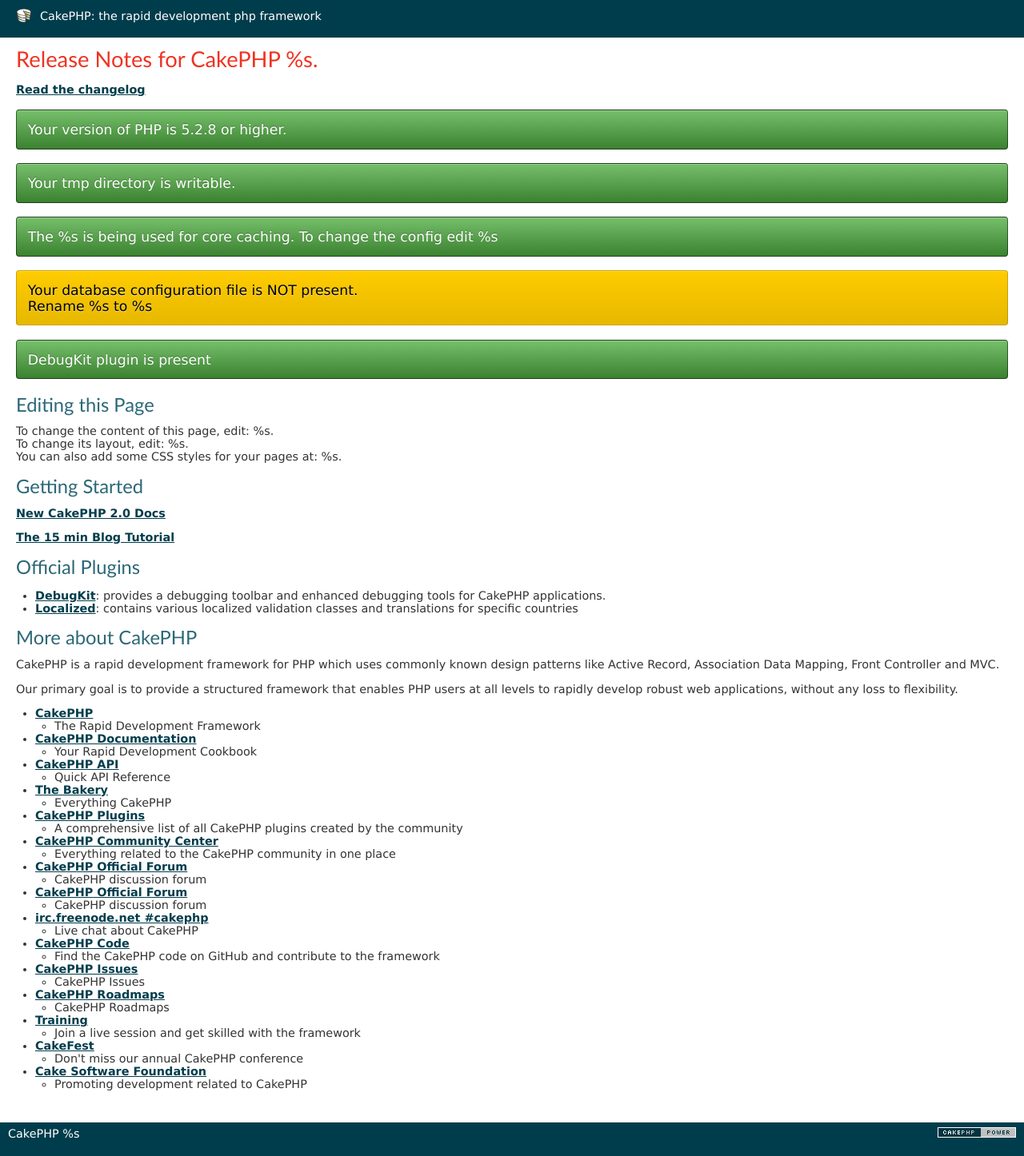
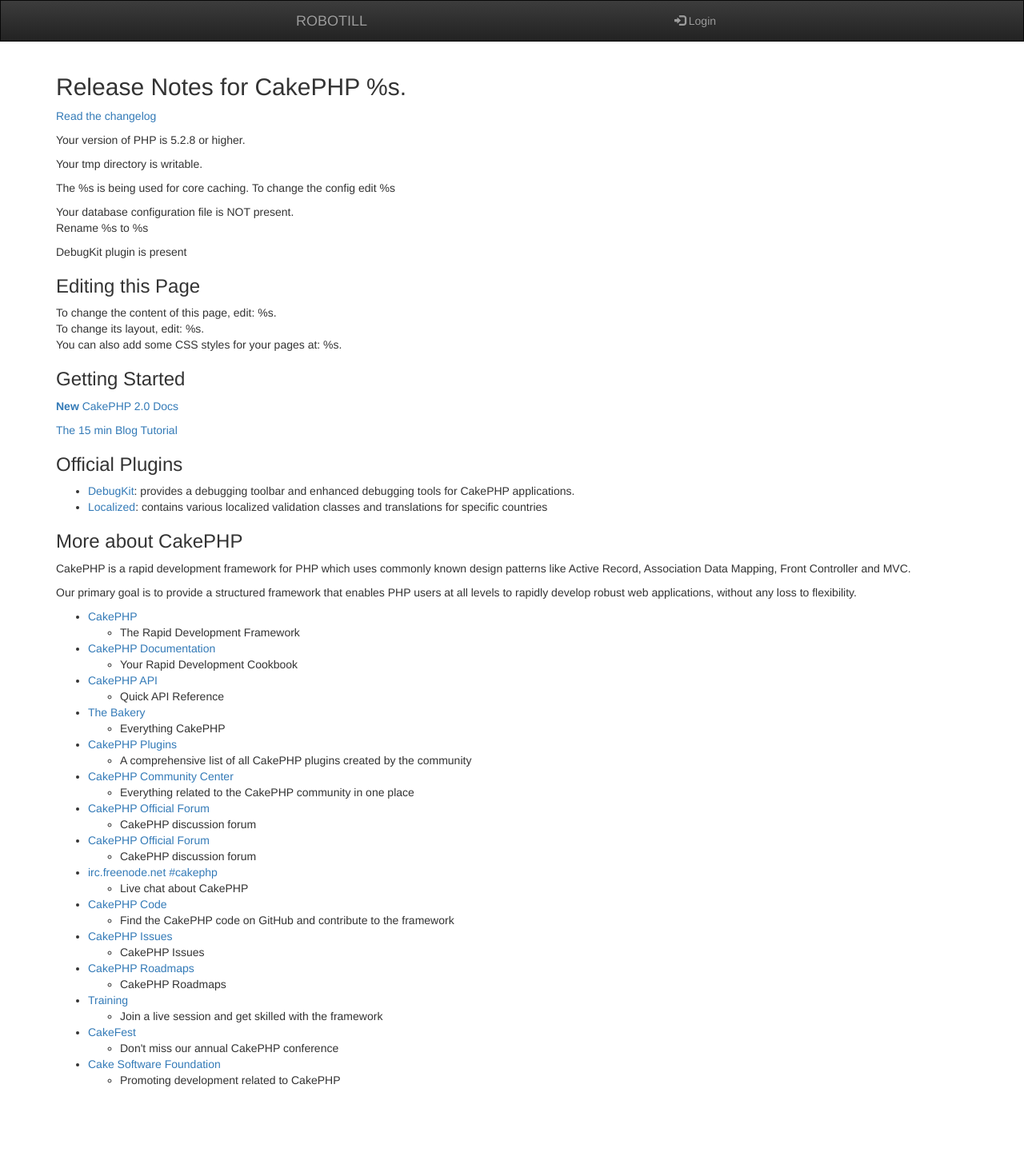
Before and after one commit to thailsonbezerra/robotill, a CakePHP app: the page made by app/View/Pages/home.ctp in a window 1280 px wide. Shown: the whole page at 80% size. After the commit the page ends 1359 px from the top, so only its background shows below. Run offline with PHP 8.4 and a stand-in for CakePHP, Linux system fonts and the light colour scheme; the template is opened without the code that fills it, so the values that code supplies are empty; some libraries are stand-ins or nearby versions.

Commit message:
feat: navbar com bootstrap.

```diff
--- a/app/Config/routes.php
+++ b/app/Config/routes.php
@@ -25,7 +25,7 @@
  * its action called 'display', and we pass a param to select the view file
  * to use (in this case, /app/View/Pages/home.ctp)...
  */
-	Router::connect('/', array('controller' => 'pages', 'action' => 'display', 'home'));
+	Router::connect('/', array('controller' => 'tickets', 'action' =>  'index'));
 /**
  * ...and connect the rest of 'Pages' controller's URLs.
  */
--- a/app/View/Layouts/default.ctp
+++ b/app/View/Layouts/default.ctp
@@ -1,63 +1,46 @@
-<?php
-/**
- * CakePHP(tm) : Rapid Development Framework (https://cakephp.org)
- * Copyright (c) Cake Software Foundation, Inc. (https://cakefoundation.org)
- *
- * Licensed under The MIT License
- * For full copyright and license information, please see the LICENSE.txt
- * Redistributions of files must retain the above copyright notice.
- *
- * @copyright     Copyright (c) Cake Software Foundation, Inc. (https://cakefoundation.org)
- * @link          https://cakephp.org CakePHP(tm) Project
- * @package       app.View.Layouts
- * @since         CakePHP(tm) v 0.10.0.1076
- * @license       https://opensource.org/licenses/mit-license.php MIT License
- */
-
-$cakeDescription = __d('cake_dev', 'CakePHP: the rapid development php framework');
-$cakeVersion = __d('cake_dev', 'CakePHP %s', Configure::version())
-?>
 <!DOCTYPE html>
 <html>
+
 <head>
-	<?php echo $this->Html->charset(); ?>
+
 	<title>
-		<?php echo $cakeDescription ?>:
-		<?php echo $this->fetch('title'); ?>
+		Robotill
 	</title>
-	<?php
-		echo $this->Html->meta('icon');
 
-		echo $this->Html->css('cake.generic');
+</head>
 
-		echo $this->fetch('meta');
-		echo $this->fetch('css');
-		echo $this->fetch('script');
-	?>
-</head>
 <body>
-	<div id="container">
-		<div id="header">
-			<h1><?php echo $this->Html->link($cakeDescription, 'https://cakephp.org'); ?></h1>
+
+	<nav class="navbar navbar-inverse" style="border-radius: 0">
+		<div class="container-fluid" style="display: flex; justify-content: space-between">
+			<div class="navbar-header">
+				<a class="navbar-brand" href="#">ROBOTILL</a>
+			</div>
+			<ul class="nav navbar-nav">
+				<li><a href="#"><span class="glyphicon glyphicon-log-in"></span> Login</a></li>
+			</ul>
 		</div>
+	</nav>
+
+	<div class="container">
 		<div id="content">
 
 			<?php echo $this->Flash->render(); ?>
 
 			<?php echo $this->fetch('content'); ?>
 		</div>
-		<div id="footer">
-			<?php echo $this->Html->link(
-					$this->Html->image('cake.power.gif', array('alt' => $cakeDescription, 'border' => '0')),
-					'https://cakephp.org/',
-					array('target' => '_blank', 'escape' => false, 'id' => 'cake-powered')
-				);
-			?>
-			<p>
-				<?php echo $cakeVersion; ?>
-			</p>
-		</div>
 	</div>
-	<?php echo $this->element('sql_dump'); ?>
+
+
+
+	<!-- Latest compiled and minified CSS -->
+	<link rel="stylesheet" href="//netdna.bootstrapcdn.com/bootstrap/3.0.3/css/bootstrap.min.css">
+
+	<!-- Optional theme -->
+	<link rel="stylesheet" href="//netdna.bootstrapcdn.com/bootstrap/3.0.3/css/bootstrap-theme.min.css">
+
+	<!-- Latest compiled and minified JavaScript -->
+	<script src="//netdna.bootstrapcdn.com/bootstrap/3.0.3/js/bootstrap.min.js"></script>
 </body>
+
 </html>
```
Also changed, not shown: app/View/Layouts/default-backup.ctp (added, +63 -0 lines).
